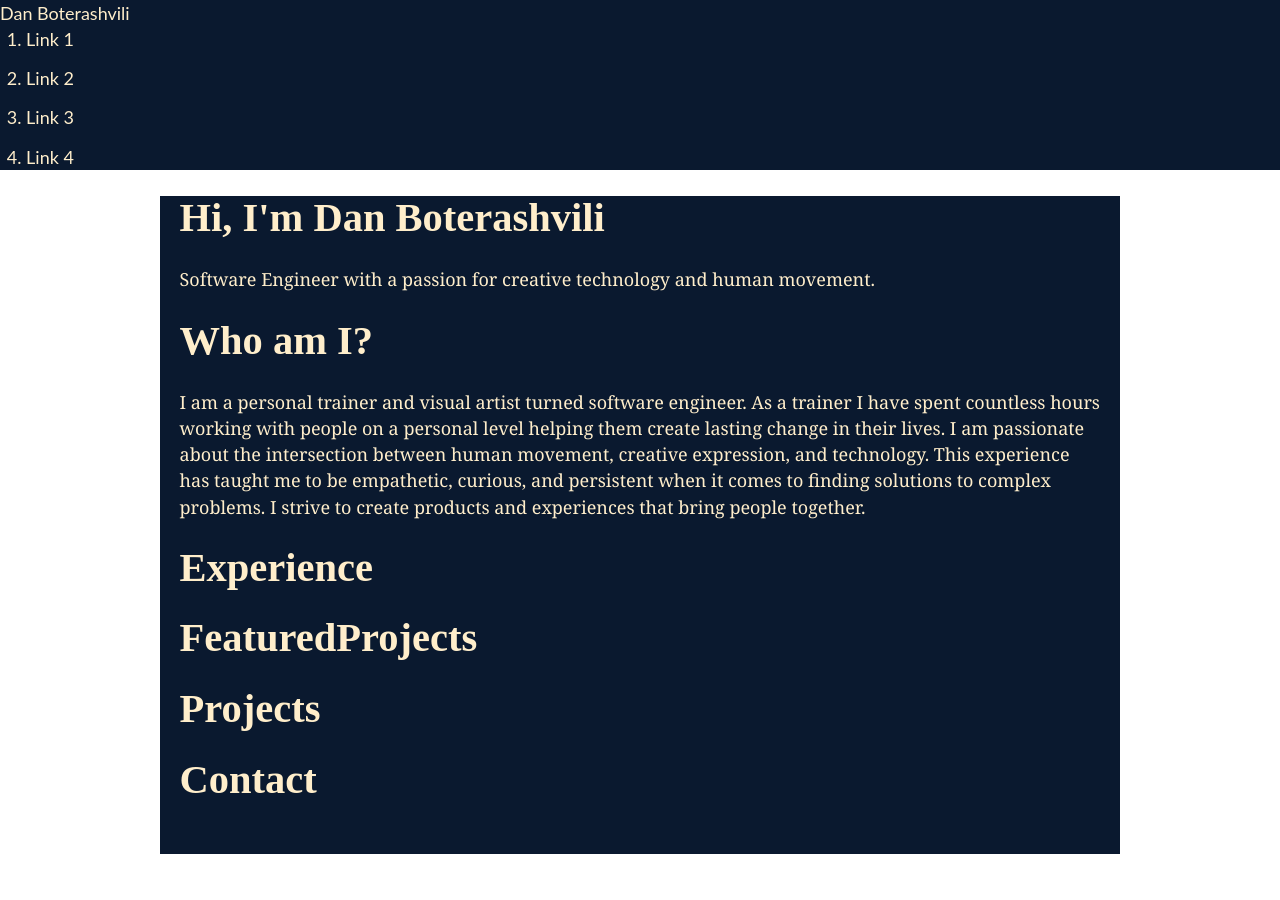
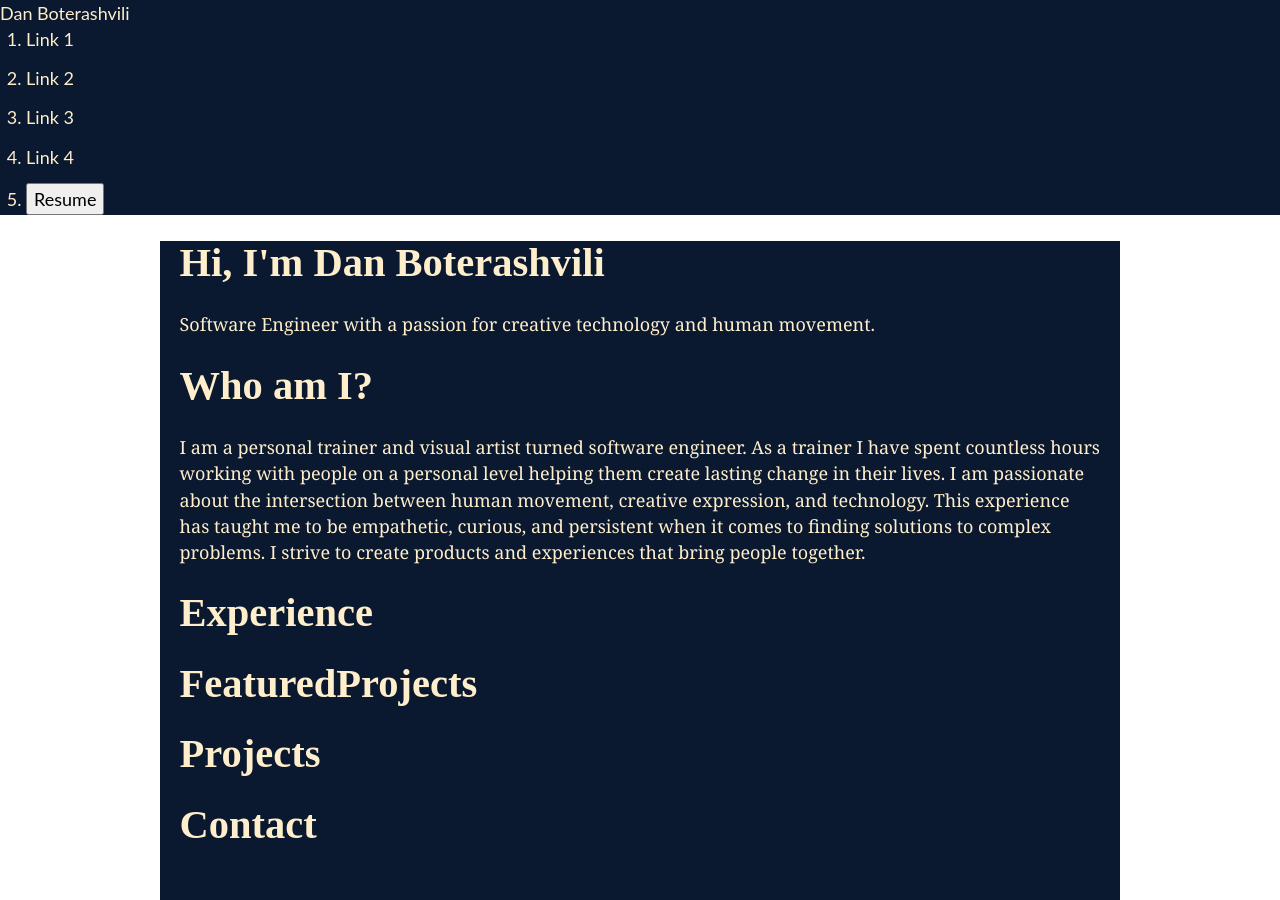
Before and after one commit to dscription/gatsby-portfolio-v1, a Gatsby site: page / in a window 1280 px wide. Before the commit the page ends 854 px from the top, so only its background shows below. Built offline with nearby package versions, Linux system fonts and the light colour scheme; Gatsby itself is replaced by a stand-in of ours.

Commit message:
add resume button to header

```diff
--- a/src/components/layouts/Header.js
+++ b/src/components/layouts/Header.js
@@ -12,6 +12,9 @@ const Header = ({ className }) => {
           <li>Link 2</li>
           <li>Link 3</li>
           <li>Link 4</li>
+          <li>
+            <button>Resume</button>
+          </li>
         </ol>
       </nav>
     </header>
```
